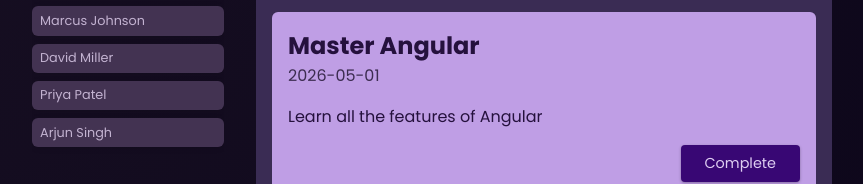
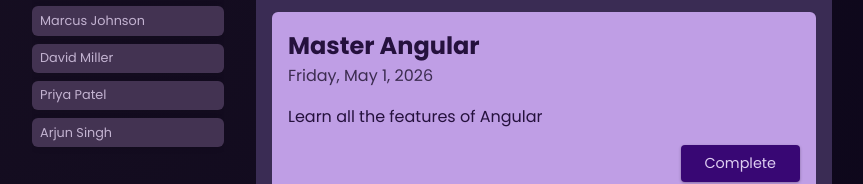
Before and after one commit to Pawelv9/easy-task, an Angular app: page / in a window 1280 px wide. Both pictures are taken after a click on the button "Jasmine Washington". Shown: the part 249-433 px from the top of the page, without its empty margins (208-1071 px from the left). Built offline with nearby package versions, Linux system fonts and the light colour scheme.

Commit message:
the date has been corrected

```diff
--- a/src/app/tasks/task/task.html
+++ b/src/app/tasks/task/task.html
@@ -1,7 +1,7 @@
 <app-card>
   <article>
     <h2>{{ task.title }}</h2>
-    <time>{{ task.dueDate }}</time>
+    <time>{{ task.dueDate | date: 'fullDate' }}</time>
     <p>{{ task.summary }}</p>
     <p class="actions">
       <button (click)="onCompleteTask()">Complete</button>
--- a/src/app/tasks/task/task.ts
+++ b/src/app/tasks/task/task.ts
@@ -1,12 +1,14 @@
 import {Component, EventEmitter, Input, Output} from '@angular/core';
 import {TaskInterface} from "./task.model";
 import {Card} from "../../shared/card/card";
+import {DatePipe} from "@angular/common";
 
 @Component({
   selector: 'app-task',
   standalone: true,
   imports: [
-    Card
+    Card,
+    DatePipe
   ],
   templateUrl: './task.html',
   styleUrl: './task.css',
```
